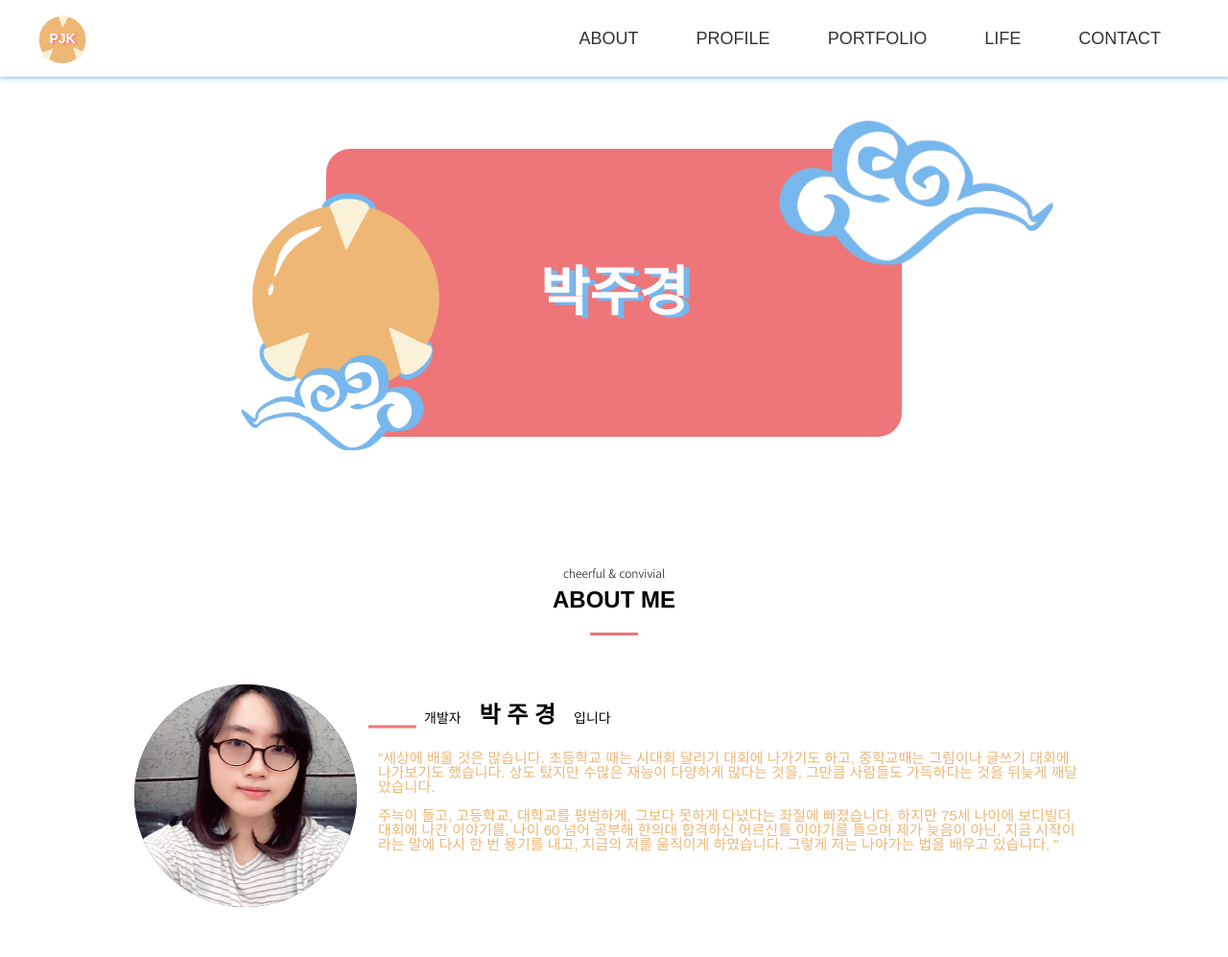
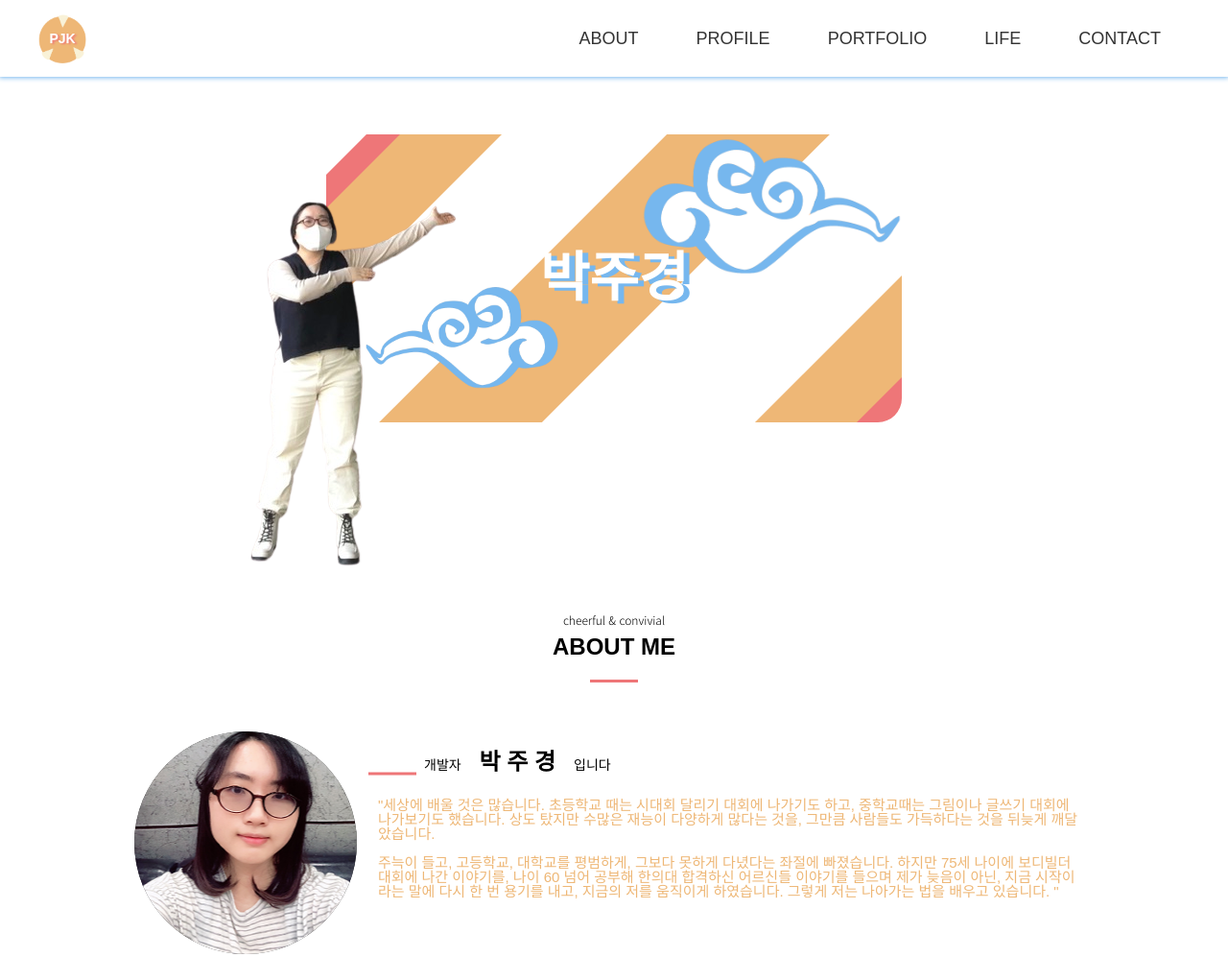
Before and after one commit to jk92lania/jk92lania.github.io, a plain HTML site: page index.html in a window 1280 px wide. Shown: the top 997 px of the page at 96% size. Drawn offline with Linux system fonts and the light colour scheme; a web font is replaced by a local one.

Commit message:
visual 수정

```diff
--- a/css/style.css
+++ b/css/style.css
@@ -182,28 +182,71 @@ body {
 }
 
 .visual-logo-bg {
-    position: absolute;
-    left: 50%;
-    top: 50%;
-    transform: translate(-50%, -50%);
+    position: relative;
     display: block;
     width: 50%;
     height: 300px;
 
+    margin: 0 auto;
+    margin-top: 20px;
+    margin-bottom: 100px;
+    border-radius: 25px;
+    overflow: hidden;
+}
+.visual-logo-bg-1 {
+    position: relative;
+    display: block;
+    transform: rotate(45deg);
+    width: 12.5%;
+    height: 125%;
+
     background-color: #ee7678;
-    border-radius: 25px;
+    float: left;
+}
+.visual-logo-bg-2 {
+    position: relative;
+    display: block;
+    transform: rotate(45deg);
+    width: 12.5%;
+    height: 125%;
+
+    background-color: #eeb776;
+    float: left;
 }
 
+.visual-logo-bg div:nth-child(1) {
+    margin-left: -50px;
+    margin-top: -80px;
+}
+.visual-logo-bg div:nth-child(2) {
+    margin-top: -120px;
+}
+.visual-logo-bg div:nth-child(3) {
+    width: 20%;
+    height: 200%;
+    margin-top: -140px;
+    margin-left: 120px;
+}
+.visual-logo-bg div:nth-child(4) {
+    margin-right: -25px;
+    margin-top: 100px;
+    float: right;
+}
+.visual-logo-bg div:nth-child(5) {
+    margin-top: 100px;
+    float: right;
+}
+
+
 .visual-logo {
-    position: relative;
-    display: block;
-    width: 200px;
-    margin-left: 220px;
-    padding-bottom: 80px;
+    position: absolute;
+    left: 350px;
+    top: 0;
+    display: none;
+    width: 70px;
 }
 
 .visual-logo img {
-    margin-top: 80px;
     width: 100%;
 
 }
@@ -214,9 +257,13 @@ body {
     top: 50%;
     transform: translate(-50%, -50%);
     display: block;
+    width: 100%;
 }
 
+
 .title-first h1 {
+    position: relative;
+    display: block;
     font-size: 56px;
     font-weight: 800;
     color: #fff;
@@ -225,19 +272,26 @@ body {
 
 .visual-cloud {
     position: absolute;
-    right: 140px;
-    top: 0;
+    right: 300px;
+    top: 0px;
     display: block;
-    width: 300px;
+    width: 280px;
 }
 
 .visual-cloud2 {
     position: absolute;
-    left: 210px;
-    bottom: 20px;
+    left: 340px;
+    bottom: 35px;
     transform: scaleX(-1);
     display: block;
-    width: 200px;
+    width: 210px;
+}
+
+.visual-pjk {
+    position: absolute;
+    left: 215px;
+    bottom: -155px;
+    display: block;
 }
 
 
--- a/index.html
+++ b/index.html
@@ -61,16 +61,23 @@
             <!-- 비주얼 -->
             <section class="visual">
                 <div class="container">
-                    <div class="visual-logo-bg"></div>
-                    <div class="visual-logo">
-                        <img src="images/logo_yeouiju01.png" alt="로고">
+                    <div class="visual-logo-bg">
+                        <div class="visual-logo-bg-1"></div>
+                        <div class="visual-logo-bg-2"></div>
+                        <div class="visual-logo-bg-2"></div>
+                        <div class="visual-logo-bg-1"></div>
+                        <div class="visual-logo-bg-2"></div>
                     </div>
                     <div class="title-first">
                         <h1>박주경</h1>
 
                     </div>
+                    <div class="visual-logo">
+                        <img src="images/logo_yeouiju01.png" alt="로고">
+                    </div>
                     <img src="images/cloud_002.png" alt="구름" class="visual-cloud">
                     <img src="images/cloud_002.png" alt="구름" class="visual-cloud2">
+                    <img src="images/profile_001.png" alt="박주경" class="visual-pjk">
 
                 </div>
             </section>
```
Also changed, not shown: images/profile_001.png (added).
